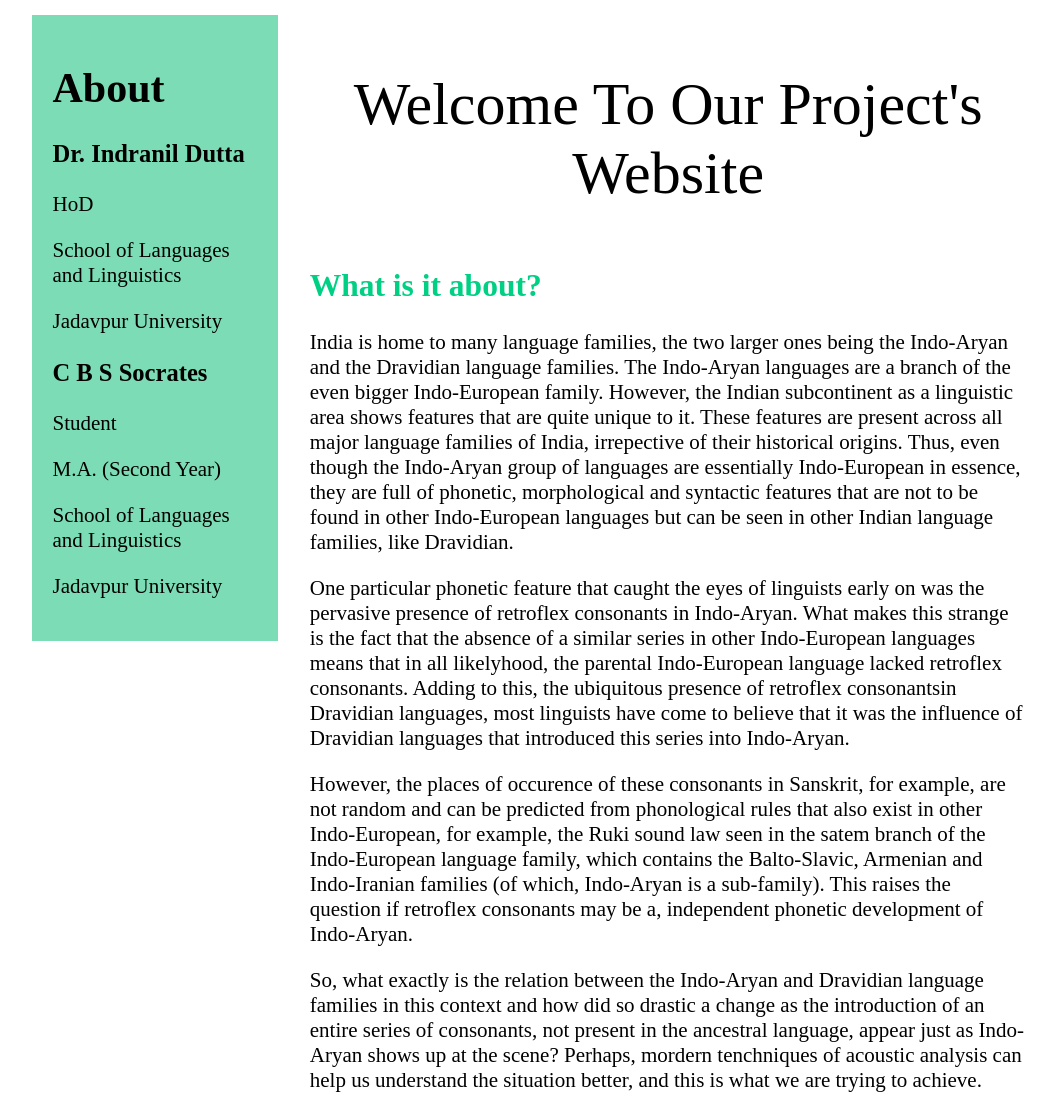
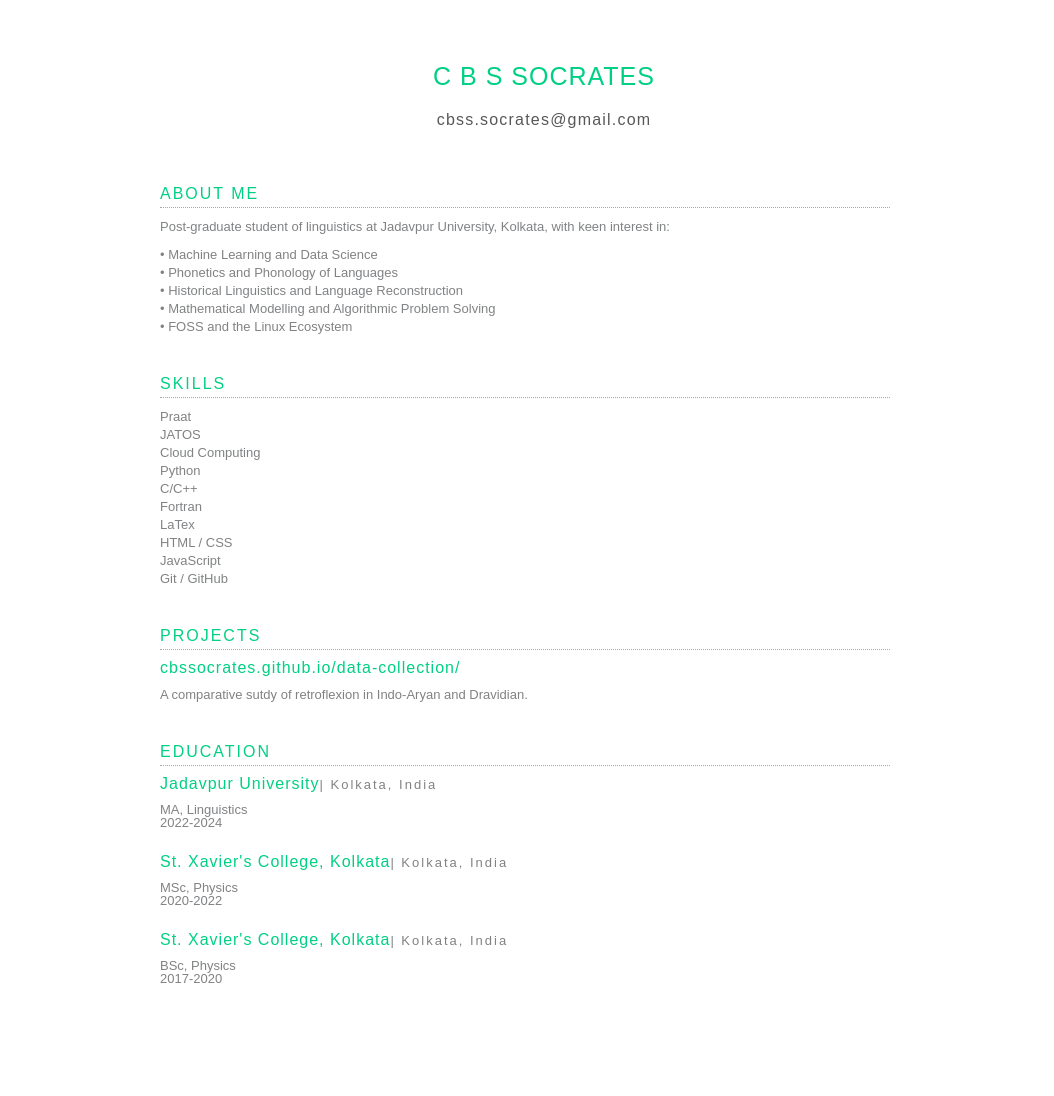
Before and after one commit to cbssocrates/cbssocrates.github.io, a plain HTML site: page index.html in a window 1280 px wide. Shown: the top 1096 px of the page, without its empty margins (96-1150 px from the left). After the commit the page ends 1064 px from the top, so only its background shows below. Drawn offline with Linux system fonts and the light colour scheme; a web font is replaced by a local one.

Commit message:
created a profile page

```diff
--- a/index.html
+++ b/index.html
@@ -1,41 +1,139 @@
-<!DOCTYPE html>
-<html lang="en">
+<html>
     <head>
-    <meta charset="UTF-8">
-    <meta name="viewport" content="width=device-width, initial-scale=1.0">
-    <title>Data Collection</title>
-    <link rel="stylesheet" href="./css/style.css">
+        <title>Your Name Resume</title>
+        <meta charset="utf-8">
+        <link rel="stylesheet" href="style.css">
+        <link rel="stylesheet" href="https://maxcdn.bootstrapcdn.com/font-awesome/4.4.0/css/font-awesome.min.css">
+        <link rel="preconnect" href="https://fonts.googleapis.com">
+        <link rel="preconnect" href="https://fonts.gstatic.com" crossorigin>
+        <link
+            href="https://fonts.googleapis.com/css2?family=Averia+Serif+Libre:ital,wght@0,300;0,400;0,700;1,300;1,400;1,700&family=Josefin+Sans:ital,wght@0,100..700;1,100..700&display=swap"
+            rel="stylesheet">
+        <!-- link normalize here-->
     </head>
+
+    <body>
+
+        <header class="info-details">
+
+            <h1 class="title-name">C B S Socrates</h1>
+            <!--
+                ekhane tui social media profile link korbi pore
+                <br />
+            <a class="links" href="#"><i class="fa fa-github fa-2x"> |</i></a>
+            <a class="links" href="#"><i class="fa fa-codepen fa-2x"> |</i></a>
+            <a class="links" href="#"><i class="fa fa-safari fa-2x"></i></a>
+            <br />
+            -->
+            <div class="contact-info">
+                <a class="links" href="mailto:cbss.socrates@gmail.com">cbss.socrates@gmail.com</a>
+            </div>
+
+        </header><!--   info details -->
+
+        <section class="main-content">
+
             <div class="container">
-            <div class="about">
-                <h1>About</h1>
-                <h3>Dr. Indranil Dutta</h3>
-                <div class="person">
-                <p>HoD</p>
-                <p>School of Languages and Linguistics</p>
-                <p>Jadavpur University</p>
+                <h2 class="category-titles">About Me</h2>
+                <hr>
+                <p class="category-description-main">
+                    Post-graduate student of linguistics at Jadavpur University, Kolkata, with keen interest in:
+                    <ul class="category-description">
+                        <li>&#8226; Machine Learning and Data Science</li>
+                        <li>&#8226; Phonetics and Phonology of Languages</li>
+                        <li>&#8226; Historical Linguistics and Language Reconstruction</li>
+                        <li>&#8226; Mathematical Modelling and Algorithmic Problem Solving</li>
+                        <li>&#8226; FOSS and the Linux Ecosystem</li>
+                    </ul>
+                </p>
             </div>
-                <h3>C B S Socrates</h3>
-                <div class="person">
-                    <p>Student</p>
-                    <p>M.A. (Second Year)</p>
-                    <p>School of Languages and Linguistics</p>
-                    <p>Jadavpur University</p>
+            <!-- Summary -->
+
+            <div class="container">
+                <h2 class="category-titles">Skills</h2>
+                <hr>
+                <div class="category-description">
+                    <ul>
+                        <li>Praat</li>
+                        <li>JATOS</li>
+                        <li>Cloud Computing</li>
+                        <li>Python</li>
+                        <li>C/C++</li>
+                        <li>Fortran</li>
+                        <li>LaTex</li>
+                        <li>HTML / CSS</li>
+                        <li>JavaScript</li>
+                        <li>Git / GitHub</li>
+                    </ul>
                 </div>
             </div>
-            <div class="content">
-                <p class="heading">Welcome To Our Project's Website</p>
-                <h2>What is it about?</h2>
-                <p>
-                    India is home to many language families, the two larger ones being the Indo-Aryan and the Dravidian language families. The Indo-Aryan languages are a branch of the even bigger Indo-European family. However, the Indian subcontinent as a linguistic area shows features that are quite unique to it. These features are present across all major language families of India, irrepective of their historical origins. Thus, even though the Indo-Aryan group of languages are essentially Indo-European in essence, they are full of phonetic, morphological and syntactic features that are not to be found in other Indo-European languages but can be seen in other Indian language families, like Dravidian.
+            <!-- Skills -->
+
+            <div class="container">
+                <h2 class="category-titles">Projects</h2>
+                <hr>
+                <p><a href="cbssocrates.github.io/data-collection" class="primary-titles projects">cbssocrates.github.io/data-collection/</a></p>
+                <p class="category-description">A comparative sutdy of retroflexion in Indo-Aryan and Dravidian.</p>
+            </div>
+            <!-- Projects -->
+
+            <!-- pore experience gain kore felle ekhane likhbi
+            <div class="container">
+                <h2 class="category-titles">Professional Expirience</h2>
+                <hr>
+
+                <p class="primary-titles prof-expirience">Some Company <span class="location">| SomeCity, CA</span></p>
+                <p class="category-details">8/2025 - 10/2025 | Someposition </p>
+                <p class="category-description">
+                    Donec viverra nisl quis mattis ornare. Aenean odio metus, aliquam non viverra vel, pharetra non arcu.
+                    Pellentesque pretium quam vel gravida mattis. Nulla consectetur massa sed sollicitudin tempor. In hac
+                    habitasse platea dictumst. Cum sociis natoque penatibus et magnis dis parturient montes, nascetur
+                    ridiculus mus. Etiam ultricies placerat nisl ut malesuada. Morbi varius dui vulputate arcu aliquet, non
+                    cursus enim finibus. Nulla ac faucibus lectus. Cum sociis natoque penatibus et magnis dis parturient
+                    montes, nascetur ridiculus mus.
                 </p>
-                <p>One particular phonetic feature that caught the eyes of linguists early on was the pervasive presence of retroflex consonants in Indo-Aryan. What makes this strange is the fact that the absence of a similar series in other Indo-European languages means that in all likelyhood, the parental Indo-European language lacked retroflex consonants. Adding to this, the ubiquitous presence of retroflex consonantsin Dravidian languages, most linguists have come to believe that it was the influence of Dravidian languages that introduced this series into Indo-Aryan.</p>
-                <p>However, the places of occurence of these consonants in Sanskrit, for example, are not random and can be predicted from phonological rules that also exist in other Indo-European, for example, the Ruki sound law seen in the satem branch of the Indo-European language family, which contains the Balto-Slavic, Armenian and Indo-Iranian families (of which, Indo-Aryan is a sub-family). This raises the question if retroflex consonants may be a, independent phonetic development of Indo-Aryan.</p>
-                <p>So, what exactly is the relation between the Indo-Aryan and Dravidian language families in this context and how did so drastic a change as the introduction of an entire series of consonants, not present in the ancestral language, appear just as Indo-Aryan shows up at the scene? Perhaps, mordern tenchniques of acoustic analysis can help us understand the situation better, and this is what we are trying to achieve.</p>
+
+                <p class="primary-titles prof-expirience">Some Company <span class="location">| SomeCity, CA</span></p>
+                <p class="category-details">8/2025 - 10/2025 | Someposition </p>
+                <p class="category-description">
+                    Donec viverra nisl quis mattis ornare. Aenean odio metus, aliquam non viverra vel, pharetra non arcu.
+                    Pellentesque pretium quam vel gravida mattis. Nulla consectetur massa sed sollicitudin tempor. In hac
+                    habitasse platea dictumst. Cum sociis natoque penatibus et magnis dis parturient montes, nascetur
+                    ridiculus mus. Etiam ultricies placerat nisl ut malesuada. Morbi varius dui vulputate arcu aliquet, non
+                    cursus enim finibus. Nulla ac faucibus lectus. Cum sociis natoque penatibus et magnis dis parturient
+                    montes, nascetur ridiculus mus.
+                </p>
+                <p class="primary-titles prof-expirience">Some Company <span class="location">| SomeCity, CA</span></p>
+                <p class="category-details">8/2025 - 10/2025 | Someposition </p>
+                <p class="category-description">
+                    Donec viverra nisl quis mattis ornare. Aenean odio metus, aliquam non viverra vel, pharetra non arcu.
+                    Pellentesque pretium quam vel gravida mattis. Nulla consectetur massa sed sollicitudin tempor. In hac
+                    habitasse platea dictumst. Cum sociis natoque penatibus et magnis dis parturient montes, nascetur
+                    ridiculus mus. Etiam ultricies placerat nisl ut malesuada. Morbi varius dui vulputate arcu aliquet, non
+                    cursus enim finibus. Nulla ac faucibus lectus. Cum sociis natoque penatibus et magnis dis parturient
+                    montes, nascetur ridiculus mus.
+                </p>
+            -->
+                <!-- proffecional expirience -->
+
+                <div class="container">
+                    <h2 class="category-titles">Education</h2>
+                    <hr>
+                    <!-- ei ongshota pore use korte paris
+                    <p class="primary-titles">B.Sc. Physics, St. Xavier's College, Kolkata <span class="location">| Kolk</span></p>
+                    <p class="category-details">Online coding bootcamp with focus on front-end technologies, languages and
+                        tools. <br>10/2025 - 01/2026</p>
+                    -->
+                    <p class="primary-titles">Jadavpur University<span class="location">| Kolkata, India</span></p>
+                    <p class="category-details">MA, Linguistics<br>2022-2024</p>
+                    <p class="primary-titles">St. Xavier's College, Kolkata<span class="location">| Kolkata, India</span></p>
+                    <p class="category-details">MSc, Physics<br>2020-2022</p>
+                    <p class="primary-titles">St. Xavier's College, Kolkata<span class="location">| Kolkata, India</span></p>
+                    <p class="category-details">BSc, Physics<br>2017-2020</p>
                 </div>
-        </div>
-    <footer>
-        Created by C B S Socrates, SLL, JU.
-    </footer>
+                <!-- Education-->
+
+        </section><!-- main content-->
+
     </body>
 </html>
--- a/scss/style.scss
+++ /dev/null
@@ -1,48 +0,0 @@
-@import url('https://fonts.googleapis.com/css2?family=Old+Standard+TT:ital,wght@0,400;0,700;1,400&display=swap');
-
-.heading {
-    text-align: center;
-    font-size: 60px;
-}
-
-h2 {
-    color: #00d084;
-}
-
-.container{
-    display: flex;
-    align-items: start;
-    gap: 2rem;
-}
-
-.about {
-    background-color: #7bdcb5;
-    padding: 2%;
-    top: 15px;
-    position: sticky;
-    width: 20%;
-}
-
-.content::selection {
-    background: #7bdcb5;
-}
-.heading::selection {
-    background: #7bdcb5;
-}
-
-.content {
-    width: 70%;
-}
-
-body {
-    font-family: 'Old Standard TT Bold', serif;
-    font-size: 21px;
-    margin: auto;
-    padding: 10px;
-    width: 80%;
-}
-
-footer {
-    text-align: center;
-    margin-top: 15px;
-}
--- /dev/null
+++ b/style.css
@@ -0,0 +1,300 @@
+.averia-serif libre-light {
+    font-family: "Averia Serif Libre", serif;
+    font-weight: 300;
+    font-style: normal;
+}
+
+.averia-serif libre-light-italic {
+    font-family: "Averia Serif Libre", serif;
+    font-weight: 300;
+    font-style: italic;
+}
+
+.averia-serif libre-regular {
+    font-family: "Averia Serif Libre", serif;
+    font-weight: 400;
+    font-style: normal;
+}
+
+.averia-serif libre-regular-italic {
+    font-family: "Averia Serif Libre", serif;
+    font-weight: 400;
+    font-style: italic;
+}
+
+.averia-serif libre-bold {
+    font-family: "Averia Serif Libre", serif;
+    font-weight: 700;
+    font-style: normal;
+}
+
+.averia-serif libre-bold-italic {
+    font-family: "Averia Serif Libre", serif;
+    font-weight: 700;
+    font-style: italic;
+}
+
+html,
+body,
+div,
+span,
+applet,
+object,
+iframe,
+h1,
+h2,
+h3,
+h4,
+h5,
+h6,
+p,
+blockquote,
+pre,
+a,
+abbr,
+acronym,
+address,
+big,
+cite,
+code,
+del,
+dfn,
+em,
+img,
+ins,
+kbd,
+q,
+s,
+samp,
+small,
+strike,
+strong,
+sub,
+sup,
+tt,
+var,
+b,
+u,
+i,
+center,
+dl,
+dt,
+dd,
+ol,
+ul,
+li,
+fieldset,
+form,
+label,
+legend,
+table,
+caption,
+tbody,
+tfoot,
+thead,
+tr,
+th,
+td,
+article,
+aside,
+canvas,
+details,
+embed,
+figure,
+figcaption,
+footer,
+header,
+hgroup,
+menu,
+nav,
+output,
+ruby,
+section,
+summary,
+time,
+mark,
+audio,
+video {
+    margin: 0;
+    padding: 0;
+    border: 0;
+    font-size: 100%;
+    font: inherit;
+    vertical-align: baseline;
+}
+
+/* HTML5 display-role reset for older browsers - don't include RESET.css in the projects (exept codepen(?)), use NORMALIZE.css only*/
+article,
+aside,
+details,
+figcaption,
+figure,
+footer,
+header,
+hgroup,
+menu,
+nav,
+section {
+    display: block;
+}
+
+body {
+    line-height: 1;
+}
+
+ol,
+ul {
+    list-style: none;
+}
+
+blockquote,
+q {
+    quotes: none;
+}
+
+blockquote:before,
+blockquote:after,
+q:before,
+q:after {
+    content: '';
+    content: none;
+}
+
+table {
+    border-collapse: collapse;
+    border-spacing: 0;
+}
+
+
+
+
+@import url(https://fonts.googleapis.com/css?family=Raleway:500);
+
+
+body {
+    background-color: white;
+    font-family: 'Averia Serif Libre', sans-serif;
+    margin: 5% 20% 5% 20%;
+}
+
+p,
+ul {
+    font-family: 'Averia Serif Libre', sans-serif;
+}
+
+.container {
+    margin-bottom: 25px;
+}
+
+
+.info-details {
+    text-align: center;
+    margin-bottom: 20px;
+}
+
+.title-name {
+    color: #00d084;
+    display: inline-block;
+    font-size: 25px;
+    letter-spacing: 1px;
+    text-transform: uppercase;
+    padding-bottom: 1%;
+}
+
+.contact-info,
+.links-container {
+    color: #808284;
+    font-size: 16px;
+    letter-spacing: 1.2px;
+}
+
+.contact-info {
+    padding-bottom: 5%;
+    padding-top: 2%;
+}
+
+.links {
+    text-decoration: none;
+    color: inherit;
+    color: #58585B;
+    display: inline-block;
+}
+
+.links:hover {
+    color: #00d084;
+}
+
+.primary-titles {
+    color: #00d084;
+    display: inline-block;
+    font-size: 16px;
+    line-height: 16px;
+    letter-spacing: 1px;
+    text-decoration: none;
+    padding-top: 10px;
+}
+
+
+.location {
+    color: #808284;
+    display: inline-block;
+    font-size: 13px;
+    letter-spacing: 2px;
+}
+
+.category-titles {
+    color: #00d084;
+    font-size: 16px;
+    letter-spacing: 2px;
+    text-transform: uppercase;
+    margin-bottom: 5px;
+}
+
+.category-details {
+    color: #808284;
+    font-size: 13px;
+    padding-top: 10px;
+    padding-bottom: 15px;
+}
+
+.category-description-main {
+    color: #808284;
+    font-size: 13px;
+    line-height: 18px;
+    padding-top: 10px;
+}
+
+.category-description {
+    color: #808284;
+    font-size: 13px;
+    line-height: 18px;
+    padding-top: 10px;
+    padding-bottom: 15px;
+}
+
+
+hr {
+    border: 1px dotted #A7A9AB;
+    border-style: none none dotted;
+    margin: 0 5% 0 0;
+}
+
+
+
+@media only screen and (min-width: 480px) {
+    .primary-tites {
+        font-size: 16px;
+        line-height: 16px;
+        letter-spacing: 1px;
+        text-decoration: none;
+
+
+    }
+
+
+    @media only screen and (max-width: 500px) {
+        .prof-expirience {
+            margin-top: 10%;
+        }
+    }
+}
```
Also changed, not shown: css/style.css (deleted), 1 other file. Lines whose indentation alone changed are shown as unchanged.
